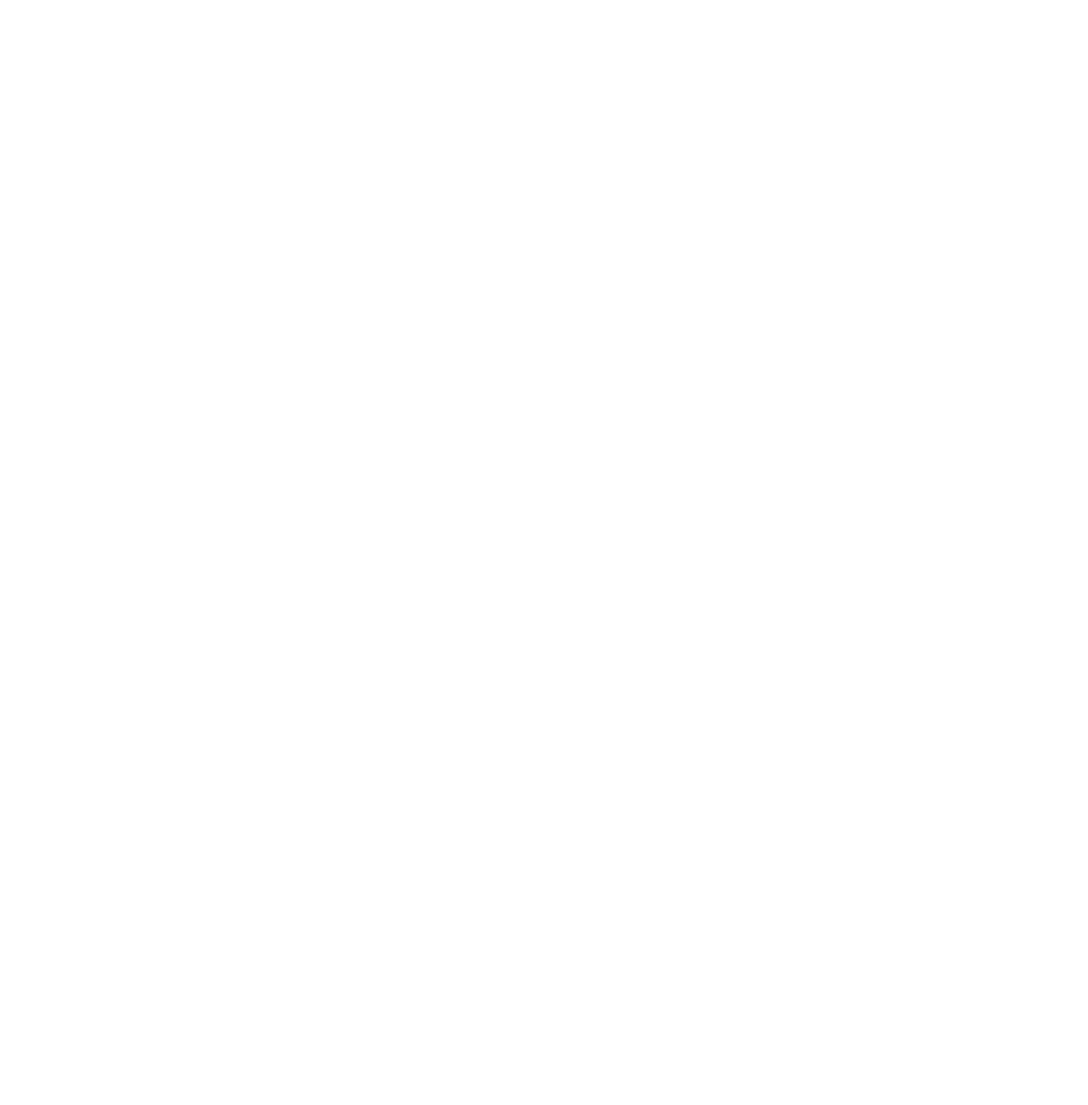
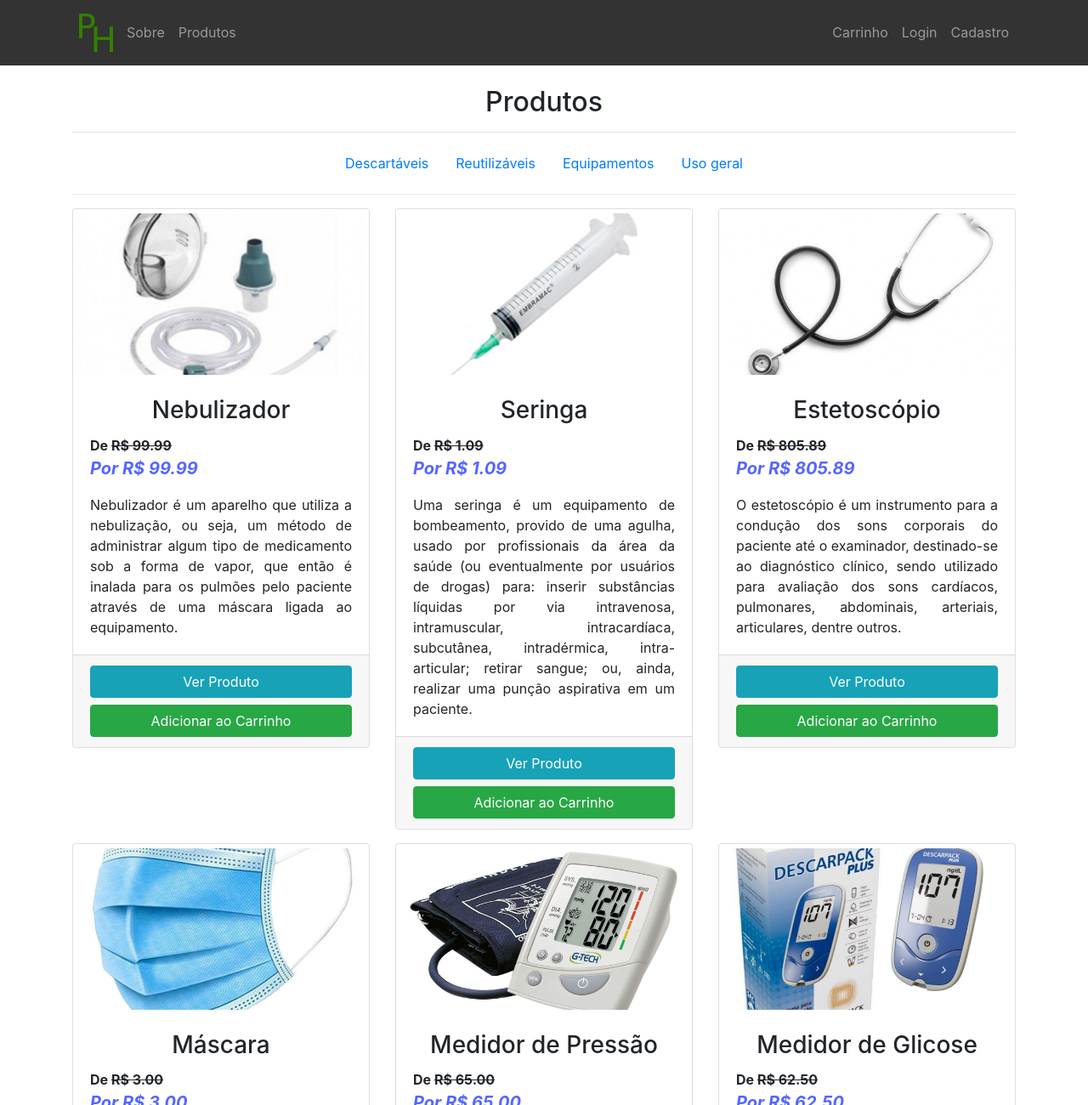
Before and after one commit to arthurnakao/produtos-hospitalares, a plain HTML site: page products.html in a window 1280 px wide. Shown: the top 1300 px of the page at 85% size. Before the commit the page ends 800 px from the top, so only its background shows below. Drawn offline with Linux system fonts and the light colour scheme.

Commit message:
Finishing some pages

```diff
--- a/about.html
+++ b/about.html
@@ -0,0 +1,73 @@
+<!DOCTYPE html>
+<html lang="pt-br">
+
+<head>
+    <meta charset="UTF-8">
+    <meta name="viewport" content="width=device-width, initial-scale=1, shrink-to-fit=no">
+    <link href="assets/css/styles.css" rel="stylesheet">
+    <link href="assets/css/bootstrap.css" rel="stylesheet">
+    <link href="assets/css/all.css" rel="stylesheet">
+    <title>Produtos Hospitalares</title>
+</head>
+
+<body>
+    <header class="header navbar navbar-dark navbar-expand-md mb-4">
+        <button class="navbar-toggler" type="button" data-toggle="collapse" data-target="#menu" aria-controls="menu" aria-expanded="false" aria-label="Botão de Navegação">
+            <span class="navbar-toggler-icon"></span>
+        </button>
+        <div class="container">
+            <div class="collapse navbar-collapse" id="menu">
+                <div class="navbar-nav mr-auto">
+                    <a class="nav-link nav-item header__button" href="./index.html" class="navbar-brand"><img class="logo" src="./assets/images/logos/ph.svg" alt="Logo"></a>
+                    <a class="nav-link nav-item header__button" href="./about.html">Sobre</a>
+                    <a class="nav-link nav-item header__button" href="./products.html">Produtos</a>
+                </div>
+                <div class="navbar-nav">
+                    <a class="nav-link nav-item header__button" href="./cart.html">Carrinho</a>
+                    <a class="nav-link nav-item header__button" href="./login.html">Login</a>
+                    <a class="nav-link nav-item header__button" href="./sign_up.html">Cadastro</a>
+                </div>
+            </div>
+        </div>
+    </header>
+
+    <div class="container mb-4">
+        <h2 class="text-center">Sobre</h2>
+        <div class="jumbotron">
+            <p>Nossos produtos são produzidos com todo cuidado e com toda esterilização necessária para fornecer os produtos hospitalares para todos os nossos clientes.</p>
+            <p>Prezamos pela excelência no nosso atendimento.</p>
+        </div>
+    </div>
+
+    <footer class="footer p-4">
+        <div class="container">
+        <div class="row">
+            <div class="col-lg-4 text-center mb-3">
+                <p><a href="./about.html">Sobre</a></p>
+                <p><a href="./products.html">Produtos</a></p>
+                <p><a href="./cart.html">Carrinho</a></p>
+            </div>
+            <div class="col-lg-4 text-center mb-3">
+                <img class="logo mb-4" src="./assets/images/logos/ph.svg" alt="Produtos Hospitalares Logo">
+                <a href="https://arthurnakao.github.io/portfolio">
+                    <p class="footer__small-text mb-0">Site desenvolvido por</p>
+                    <p class="footer__small-text">Arthur Nakao</p>
+                </a>
+            </div>
+            <div class="col-lg-4 text-center mb-3">
+                <p class="footer__title">Informações</p>
+                <p>Rua Fulano de Tal, 99, Loja 5</p>
+                <p>produtos.hospitalares@email.com</p>
+                <p>(21) 99999-9999</p>
+            </div>
+        </div>
+        </div>
+    </footer>
+
+    <script src="assets/js/jquery-3.3.1.js"></script>
+    <script src="assets/js/popper.js"></script>
+    <script src="assets/js/bootstrap.js"></script>
+    <script src="assets/js/script.js"></script>
+</body>
+
+</html>
--- a/assets/css/styles.css
+++ b/assets/css/styles.css
@@ -1,3 +1,10 @@
+body {
+    min-height: 100vh;
+    display: flex;
+    flex-direction: column;
+    justify-content: space-between;
+}
+
 .logo {
     width: 40px;
 }
@@ -44,6 +51,12 @@
     font-style: italic;
 }
 
+.cart__product__image {
+    height: 100px;
+    object-fit: cover;
+    padding: 5px;
+}
+
 .footer {
     background-color: #333333;
     color: #FAFAFA;
--- a/products.html
+++ b/products.html
@@ -0,0 +1,191 @@
+<!DOCTYPE html>
+<html lang="pt-br">
+
+<head>
+    <meta charset="UTF-8">
+    <meta name="viewport" content="width=device-width, initial-scale=1, shrink-to-fit=no">
+    <link href="assets/css/styles.css" rel="stylesheet">
+    <link href="assets/css/bootstrap.css" rel="stylesheet">
+    <link href="assets/css/all.css" rel="stylesheet">
+    <title>Produtos Hospitalares</title>
+</head>
+
+<body>
+    <header class="header navbar navbar-dark navbar-expand-md mb-4">
+        <button class="navbar-toggler" type="button" data-toggle="collapse" data-target="#menu" aria-controls="menu" aria-expanded="false" aria-label="Botão de Navegação">
+            <span class="navbar-toggler-icon"></span>
+        </button>
+        <div class="container">
+            <div class="collapse navbar-collapse" id="menu">
+                <div class="navbar-nav mr-auto">
+                    <a class="nav-link nav-item header__button" href="./index.html" class="navbar-brand"><img class="logo" src="./assets/images/logos/ph.svg" alt="Logo"></a>
+                    <a class="nav-link nav-item header__button" href="./about.html">Sobre</a>
+                    <a class="nav-link nav-item header__button" href="./products.html">Produtos</a>
+                </div>
+                <div class="navbar-nav">
+                    <a class="nav-link nav-item header__button" href="./cart.html">Carrinho</a>
+                    <a class="nav-link nav-item header__button" href="./login.html">Login</a>
+                    <a class="nav-link nav-item header__button" href="./sign_up.html">Cadastro</a>
+                </div>
+            </div>
+        </div>
+    </header>
+
+    <div class="container mb-4">
+        <h2 class="text-center">Produtos</h2>
+
+        <hr class="solid">
+        <ul class="nav justify-content-center">
+            <li class="nav-item">
+                <a class="nav-link active" href="#">Descartáveis</a>
+            </li>
+            <li class="nav-item">
+                <a class="nav-link" href="#">Reutilizáveis</a>
+            </li>
+            <li class="nav-item">
+                <a class="nav-link" href="#">Equipamentos</a>
+            </li>
+            <li class="nav-item">
+                <a class="nav-link" href="#">Uso geral</a>
+            </li>
+        </ul>
+        <hr class="solid">
+
+        <div class="row">
+            <div class="col-lg-4 col-md-6">
+                <div class="card mb-3">
+                    <img class="product__image" src="./assets/images/produtos/nebulizador.jpg" alt="Nebulizador">
+                    <div class="card-body">
+                        <div class="text-center">
+                            <h3 class="card-title">Nebulizador</h3>
+                        </div>
+                        <p class="card-text font-weight-bold mb-0">De <s>R$ 99.99</s></p>
+                        <p class="product__discount__price card-text font-weight-bold">Por R$ 99.99</p>
+                        <p class="card-text text-justify">Nebulizador é um aparelho que utiliza a nebulização, ou seja, um método de administrar algum tipo de medicamento sob a forma de vapor, que então é inalada para os pulmões pelo paciente através de uma máscara ligada ao equipamento.</p>
+                    </div>
+                    <div class="card-footer">
+                        <a class="btn btn-info btn-block" href="#">Ver Produto</a>
+                        <a class="btn btn-success btn-block" href="#">Adicionar ao Carrinho</a>
+                    </div>
+                </div>
+            </div>
+            <div class="col-lg-4 col-md-6">
+                <div class="card mb-3">
+                    <img class="product__image" src="./assets/images/produtos/seringa.jpg" alt="Seringa">
+                    <div class="card-body">
+                        <div class="text-center">
+                            <h3 class="card-title">Seringa</h3>
+                        </div>
+                        <p class="card-text font-weight-bold mb-0">De <s>R$ 1.09</s></p>
+                        <p class="product__discount__price card-text font-weight-bold">Por R$ 1.09</p>
+                        <p class="card-text text-justify">Uma seringa é um equipamento de bombeamento, provido de uma agulha, usado por profissionais da área da saúde (ou eventualmente por usuários de drogas) para: inserir substâncias líquidas por via intravenosa, intramuscular, intracardíaca, subcutânea, intradérmica, intra-articular; retirar sangue; ou, ainda, realizar uma punção aspirativa em um paciente.</p>
+                    </div>
+                    <div class="card-footer">
+                        <a class="btn btn-info btn-block" href="#">Ver Produto</a>
+                        <a class="btn btn-success btn-block" href="#">Adicionar ao Carrinho</a>
+                    </div>
+                </div>
+            </div>
+            <div class="col-lg-4 col-md-6">
+                <div class="card mb-3">
+                    <img class="product__image" src="./assets/images/produtos/estetoscopio.jpg" alt="Estetoscopio">
+                    <div class="card-body">
+                        <div class="text-center">
+                            <h3 class="card-title">Estetoscópio</h3>
+                        </div>
+                        <p class="card-text font-weight-bold mb-0">De <s>R$ 805.89</s></p>
+                        <p class="product__discount__price card-text font-weight-bold">Por R$ 805.89</p>
+                        <p class="card-text text-justify">O estetoscópio é um instrumento para a condução dos sons corporais do paciente até o examinador, destinado-se ao diagnóstico clínico, sendo utilizado para avaliação dos sons cardíacos, pulmonares, abdominais, arteriais, articulares, dentre outros.</p>
+                    </div>
+                    <div class="card-footer">
+                        <a class="btn btn-info btn-block" href="#">Ver Produto</a>
+                        <a class="btn btn-success btn-block" href="#">Adicionar ao Carrinho</a>
+                    </div>
+                </div>
+            </div>
+            <div class="col-lg-4 col-md-6">
+                <div class="card mb-3">
+                    <img class="product__image" src="./assets/images/produtos/mascara.jpg" alt="Máscara">
+                    <div class="card-body">
+                        <div class="text-center">
+                            <h3 class="card-title">Máscara</h3>
+                        </div>
+                        <p class="card-text font-weight-bold mb-0">De <s>R$ 3.00</s></p>
+                        <p class="product__discount__price card-text font-weight-bold">Por R$ 3.00</p>
+                        <p class="card-text text-justify">A máscara cria uma barreira física que impede a proliferação do vírus, ajudando a reduzir o número de pessoas infectadas.</p>
+                    </div>
+                    <div class="card-footer">
+                        <a class="btn btn-info btn-block" href="#">Ver Produto</a>
+                        <a class="btn btn-success btn-block" href="#">Adicionar ao Carrinho</a>
+                    </div>
+                </div>
+            </div>
+            <div class="col-lg-4 col-md-6">
+                <div class="card mb-3">
+                    <img class="product__image" src="./assets/images/produtos/medidor_de_pressao.jpg" alt="Medidor de Pressão">
+                    <div class="card-body">
+                        <div class="text-center">
+                            <h3 class="card-title">Medidor de Pressão</h3>
+                        </div>
+                        <p class="card-text font-weight-bold mb-0">De <s>R$ 65.00</s></p>
+                        <p class="product__discount__price card-text font-weight-bold">Por R$ 65.00</p>
+                        <p class="card-text text-justify">Medidor de pressão é um aparelho para verificar a pressão arterial (PA). Consiste num sistema para compressão da artéria braquial.</p>
+                    </div>
+                    <div class="card-footer">
+                        <a class="btn btn-info btn-block" href="#">Ver Produto</a>
+                        <a class="btn btn-success btn-block" href="#">Adicionar ao Carrinho</a>
+                    </div>
+                </div>
+            </div>
+            <div class="col-lg-4 col-md-6">
+                <div class="card mb-3">
+                    <img class="product__image" src="./assets/images/produtos/medidor_glicose.jpg" alt="Medidor de Glicose">
+                    <div class="card-body">
+                        <div class="text-center">
+                            <h3 class="card-title">Medidor de Glicose</h3>
+                        </div>
+                        <p class="card-text font-weight-bold mb-0">De <s>R$ 62.50</s></p>
+                        <p class="product__discount__price card-text font-weight-bold">Por R$ 62.50</p>
+                        <p class="card-text text-justify">O medidor de glicose é a melhor solução para você monitorar a glicose no sangue. Com uma pequena amostra de sangue, e em apenas cinco segundos, é apresentado o resultado de forma simples e segura</p>
+                    </div>
+                    <div class="card-footer">
+                        <a class="btn btn-info btn-block" href="#">Ver Produto</a>
+                        <a class="btn btn-success btn-block" href="#">Adicionar ao Carrinho</a>
+                    </div>
+                </div>
+            </div>
+        </div>
+    </div>
+
+    <footer class="footer p-4">
+        <div class="container">
+        <div class="row">
+            <div class="col-lg-4 text-center mb-3">
+                <p><a href="./about.html">Sobre</a></p>
+                <p><a href="./products.html">Produtos</a></p>
+                <p><a href="./cart.html">Carrinho</a></p>
+            </div>
+            <div class="col-lg-4 text-center mb-3">
+                <img class="logo mb-4" src="./assets/images/logos/ph.svg" alt="Produtos Hospitalares Logo">
+                <a href="https://arthurnakao.github.io/portfolio">
+                    <p class="footer__small-text mb-0">Site desenvolvido por</p>
+                    <p class="footer__small-text">Arthur Nakao</p>
+                </a>
+            </div>
+            <div class="col-lg-4 text-center mb-3">
+                <p class="footer__title">Informações</p>
+                <p>Rua Fulano de Tal, 99, Loja 5</p>
+                <p>produtos.hospitalares@email.com</p>
+                <p>(21) 99999-9999</p>
+            </div>
+        </div>
+        </div>
+    </footer>
+
+    <script src="assets/js/jquery-3.3.1.js"></script>
+    <script src="assets/js/popper.js"></script>
+    <script src="assets/js/bootstrap.js"></script>
+    <script src="assets/js/script.js"></script>
+</body>
+
+</html>
```
Also changed, not shown: cart.html (+100 -0 lines), login.html (+1 -1 lines).
